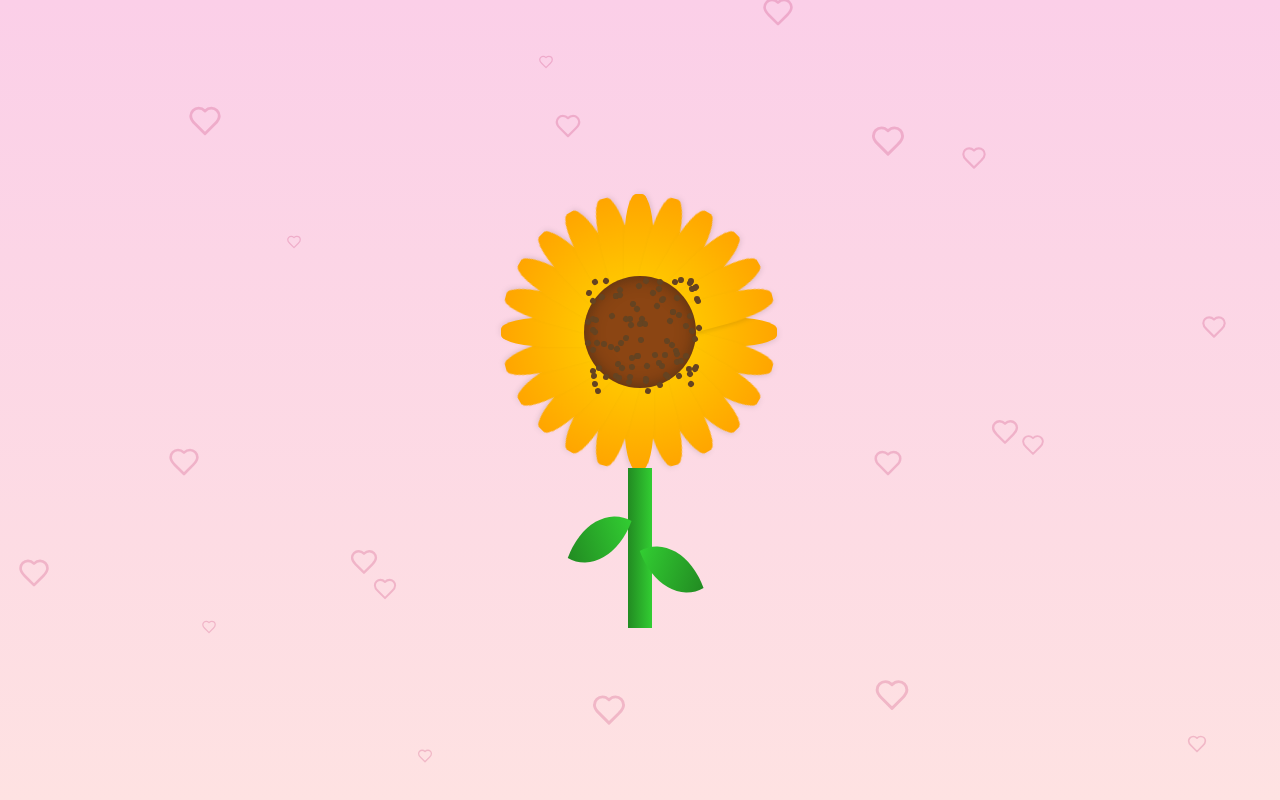
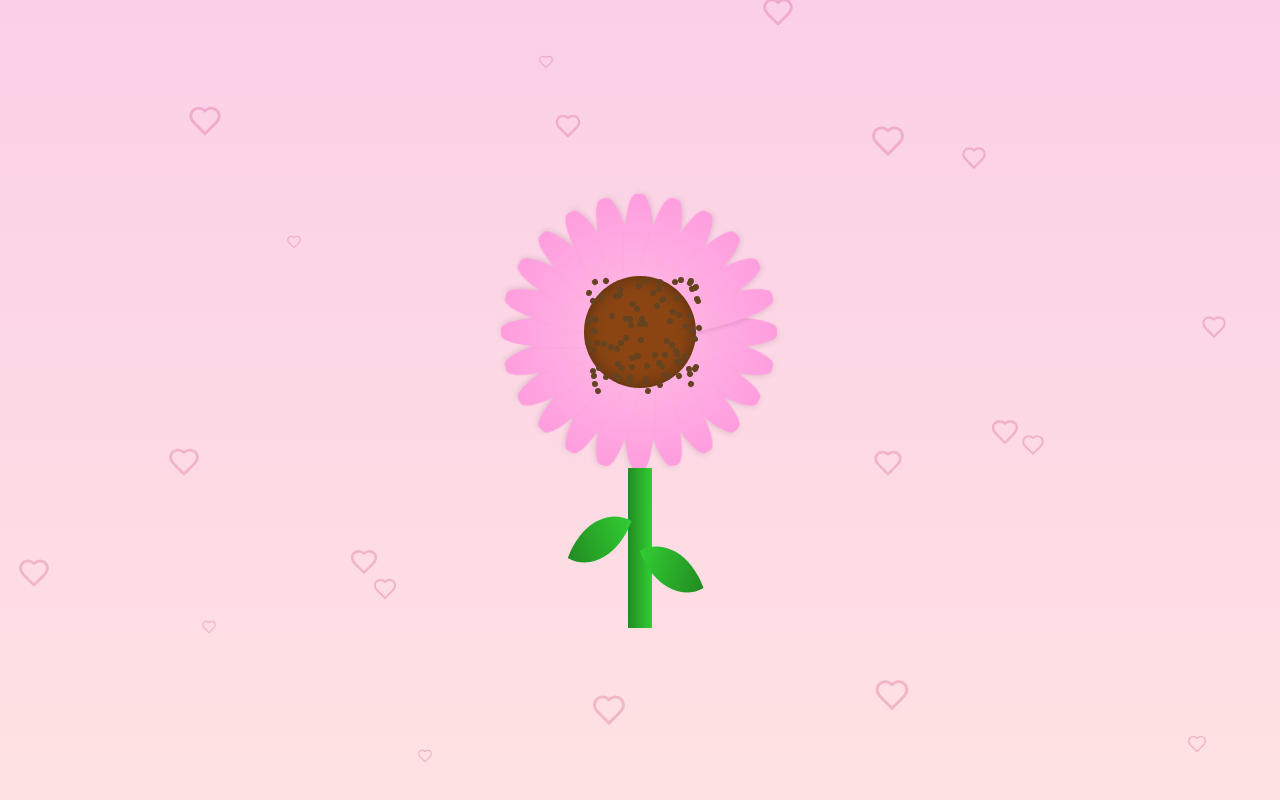
Before and after one commit to ampere07/valentinesday, a React (Vite) app: page / in a window 1280 px wide. Built offline with nearby package versions, Linux system fonts and the light colour scheme.

Commit message:
Update App.tsx

```diff
--- a/src/App.tsx
+++ b/src/App.tsx
@@ -109,7 +109,7 @@ function App() {
                   position: 'absolute',
                   width: '100%',
                   height: '100%',
-                  background: 'linear-gradient(to right, #FFD700, #FFA500)',
+                  background: 'linear-gradient(to right,rgb(255, 189, 230),rgb(255, 157, 222))',
                   borderRadius: '40%',
                   transform: 'scale(1.6, 1)', // Reduced from 1.8
                   transformOrigin: '0 50%',
```
